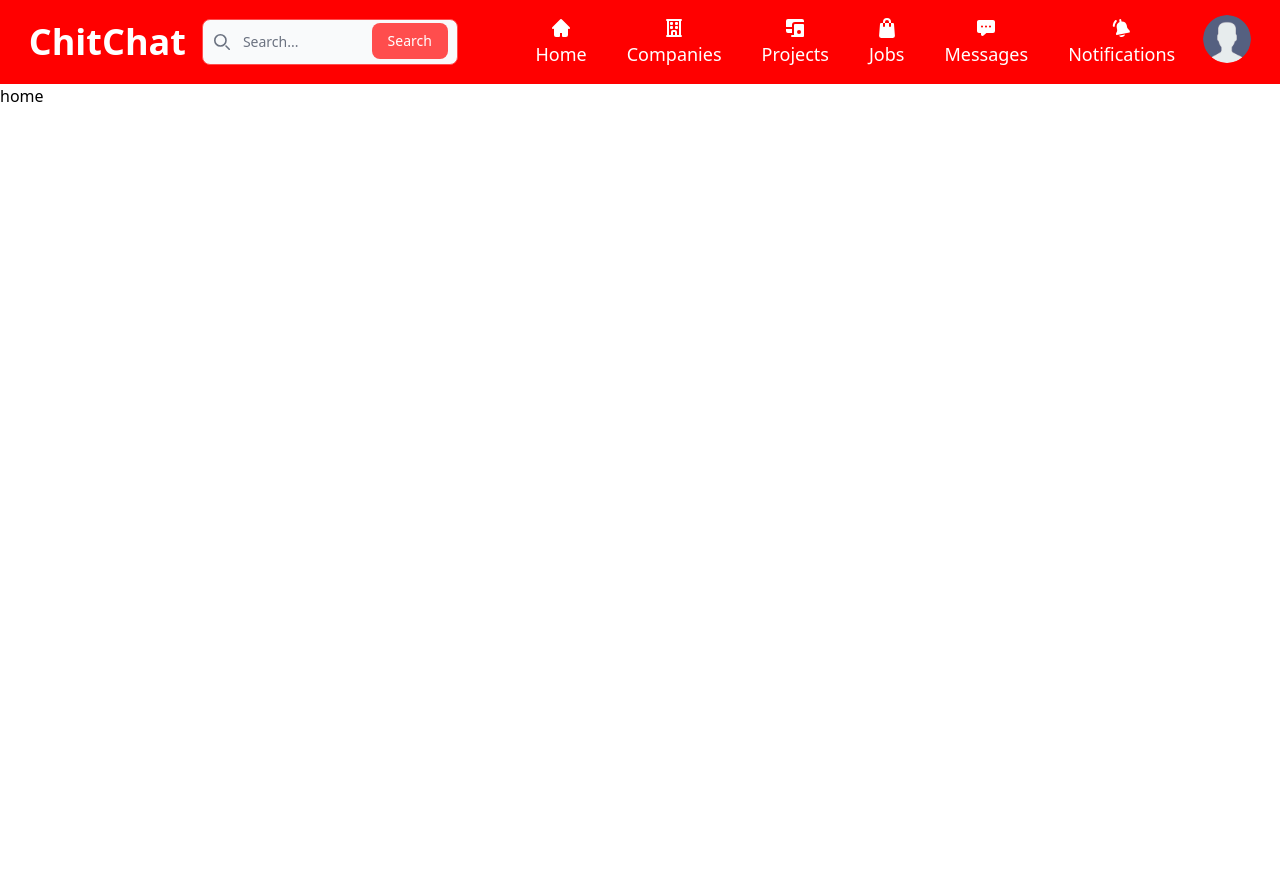
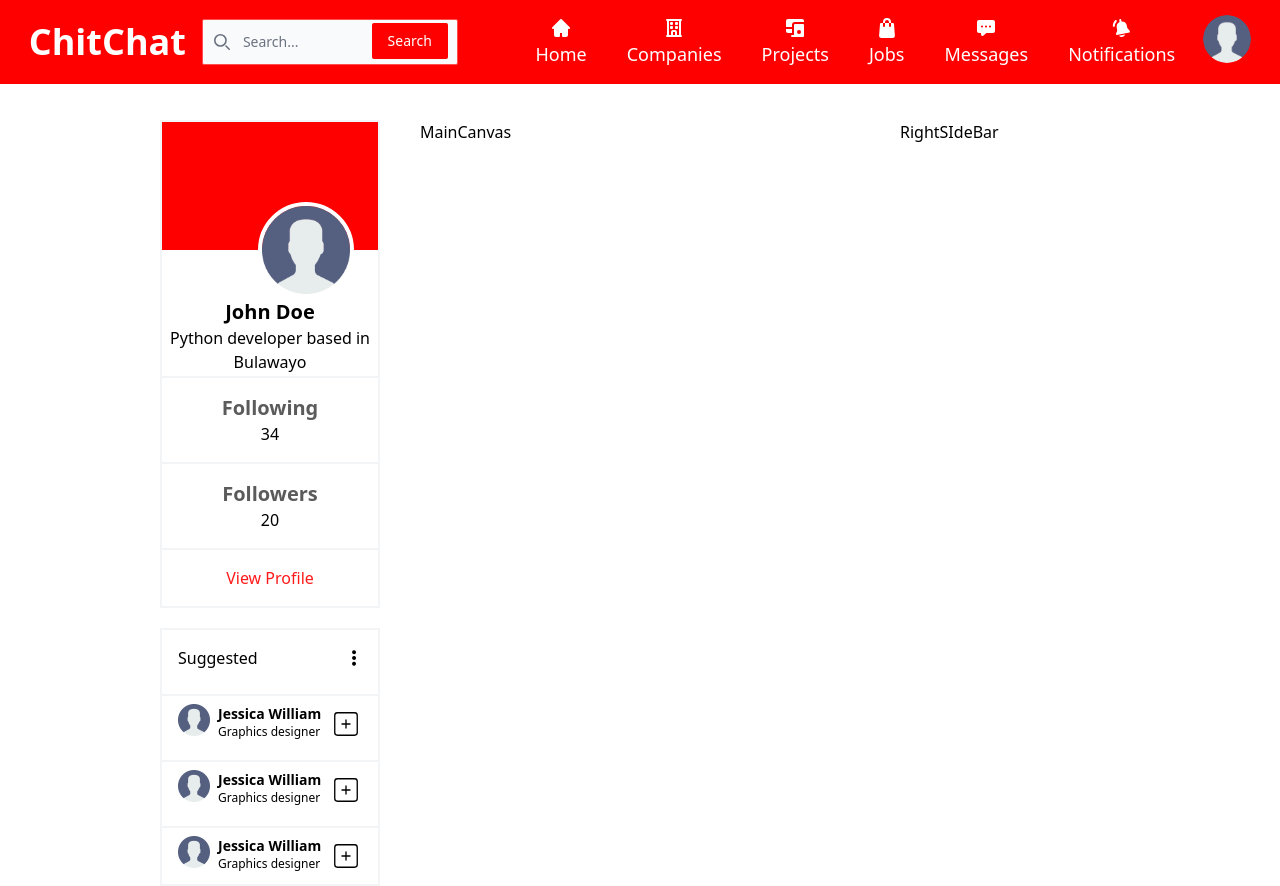
Before and after one commit to PythonBulawayo/ChitChat, a React (Vite) app in the folder frontend/: page / in a window 1280 px wide. Before the commit the page ends 800 px from the top, so only its background shows below. Built offline with nearby package versions, Linux system fonts and the light colour scheme.

Commit message:
added home page sidebar

```diff
--- a/frontend/src/App.jsx
+++ b/frontend/src/App.jsx
@@ -13,8 +13,9 @@ import NotificationsPage from "./pages/Notifications/NotificationsPage";
 
 function App() {
 	return (
-		<div className="w-full h-screen">
+		<>
 			<NavBar />
+			<div className="pt-20 w-full h-screen">
 				<Routes>
 					<Route path="/" element={<Home />} />
 					<Route path="/login" element={<Login />} />;
@@ -27,6 +28,7 @@ function App() {
 					<Route path="/profile/:username" element={<ProfilesPage />} />
 				</Routes>
 			</div>
+		</>
 	);
 }
 
--- /dev/null
+++ b/frontend/src/components/Home/MainCanvas.tsx
@@ -0,0 +1,7 @@
+import React from "react";
+
+const MainCanvas = () => {
+	return <div className="w-2/3">MainCanvas</div>;
+};
+
+export default MainCanvas;
--- /dev/null
+++ b/frontend/src/components/Home/RightSIdeBar.tsx
@@ -0,0 +1,7 @@
+import React from "react";
+
+const RightSIdeBar = () => {
+	return <div className="w-1/3">RightSIdeBar</div>;
+};
+
+export default RightSIdeBar;
--- /dev/null
+++ b/frontend/src/components/Home/SideBar.tsx
@@ -0,0 +1,46 @@
+import React from "react";
+import { images } from "../../constants";
+import { Link } from "react-router-dom";
+
+const SideBar = () => {
+	const username = "John Doe";
+	const bio = "Python developer based in Bulawayo";
+	const numberOfFollowers = 34;
+	const numberOfFollowing = 20;
+	return (
+		<div className="w-full border-2 border-gray-100 h-fit">
+			<div className="w-full relative h-[16rem] border-gray-100 border-b-2">
+				<div className="bg-primary-500 w-full h-[8rem]"></div>
+				<div className="w-full absolute top-[11rem] flex flex-col justify-center">
+					<h1 className="text-xl font-bold text-center">{username}</h1>
+					<p className="text-base font-normal text-center">{bio}</p>
+				</div>
+				<div className="md:w-[6rem] md:h-[6rem] h-[4rem] w-[4rem] rounded-full absolute top-20 left-1/2 transform -translate-x-1/2 md:left-[6rem] md:translate-x-0 border-4 border-white flex items-center justify-center">
+					<img src={images.userProfile} alt="profile" className="object-fill" />
+				</div>
+			</div>
+			<div className="w-full p-4  border-gray-100 border-b-2">
+				<h1 className="text-xl font-bold text-center text-subheading-100">
+					Following
+				</h1>
+				<p className="text-base font-normal text-center">{numberOfFollowers}</p>
+			</div>
+			<div className="w-full p-4  border-gray-100 border-b-2">
+				<h1 className="text-xl font-bold text-center text-subheading-100">
+					Followers
+				</h1>
+				<p className="text-base font-normal text-center">{numberOfFollowing}</p>
+			</div>
+			<div className="w-full p-4 flex justify-center">
+				<a
+					href={`/profile/:username${username}`}
+					className="text-base font-normal text-center text-primary-400"
+				>
+					View Profile
+				</a>
+			</div>
+		</div>
+	);
+};
+
+export default SideBar;
--- /dev/null
+++ b/frontend/src/components/Home/Suggested.tsx
@@ -0,0 +1,26 @@
+import React from "react";
+import { SlOptionsVertical } from "react-icons/sl";
+
+import UserFollow from "../common/UserFollow";
+
+const Suggested = () => {
+	return (
+		<div className="w-full border-2 border-gray-100 ">
+			<div className="flex justify-between items-center p-4">
+				<h2>Suggested</h2>
+				<button
+					onClick={() => {
+						//!TODO implement a dropdown
+					}}
+				>
+					<SlOptionsVertical />
+				</button>
+			</div>
+			<UserFollow />
+			<UserFollow />
+			<UserFollow />
+		</div>
+	);
+};
+
+export default Suggested;
--- a/frontend/src/components/NavBar/NavBar.tsx
+++ b/frontend/src/components/NavBar/NavBar.tsx
@@ -9,7 +9,7 @@ export const NavBar = () => {
 	const [navOpen, setNavOpen] = useState(false);
 
 	return (
-		<nav className="bg-primary-500 w-full flex-wrap lg:flex-nowrap lg:w-full flex items-center md:justify-around p-3 justify-between">
+		<nav className="bg-primary-500 w-full flex-wrap lg:flex-nowrap lg:w-full flex items-center md:justify-around p-3 justify-between fixed z-50 top-0">
 			<div className="flex items-center justify-between space-x-4 w-full md:w-fit">
 				<a href="/" className="flex items-center space-x-2">
 					<span className="text-white md:text-4xl font-bold text-2xl">
@@ -17,7 +17,6 @@ export const NavBar = () => {
 					</span>
 				</a>
 				<div className="flex items-center justify-center space-x-2">
-
 					<form className="relative hidden lg:block">
 						<div className="relative">
 							<div className="absolute inset-y-0 start-0 flex items-center ps-3 pointer-events-none">
@@ -40,13 +39,13 @@ export const NavBar = () => {
 							<input
 								type="search"
 								id="default-search"
-								className="block w-full p-3 ps-10 text-sm text-gray-900 border border-primary-300 rounded-lg bg-gray-50 focus:ring-primary-200 focus:border-primary-200 dark:bg-gray-700 dark:border-gray-600 dark:placeholder-gray-400"
+								className="block w-full p-3 ps-10 text-sm text-gray-900 border border-primary-300 rounded-sm bg-gray-50 focus:ring-primary-200 focus:border-primary-200 dark:bg-gray-700 dark:border-gray-600 dark:placeholder-gray-400"
 								placeholder="Search..."
 								required
 							/>
 							<button
 								type="submit"
-								className="text-white absolute end-2.5 top-1 bg-secondary-500 hover:bg-primary-500 focus:ring-4 focus:outline-none focus:ring-primary-300 font-medium rounded-lg text-sm px-4 py-2"
+								className="text-white absolute end-2.5 top-1 bg-primary-500 hover:bg-primary-500 focus:ring-4 focus:outline-none focus:ring-primary-300 font-medium rounded-sm text-sm px-4 py-2"
 							>
 								Search
 							</button>
--- a/frontend/src/components/NavBar/NavSearch.tsx
+++ b/frontend/src/components/NavBar/NavSearch.tsx
@@ -24,13 +24,13 @@ const NavSearch = () => {
 				<input
 					type="search"
 					id="default-search"
-					className="block w-full p-3 ps-10 text-sm text-gray-900 border border-primary-300 rounded-lg bg-gray-50 focus:ring-primary-200 focus:border-primary-200 dark:bg-gray-700 dark:border-gray-600 dark:placeholder-gray-400"
+					className="block w-full p-3 ps-10 text-sm text-gray-900 border border-primary-300 rounded-lg bg-gray-50 focus:ring-primary-200 focus:border-primary-200"
 					placeholder="Search..."
 					required
 				/>
 				<button
 					type="submit"
-					className="text-white absolute end-2.5 top-1 bg-secondary-500 hover:bg-primary-500 focus:ring-4 focus:outline-none focus:ring-primary-300 font-medium rounded-lg text-sm px-4 py-2"
+					className="text-white absolute end-2.5 top-1 bg-primary-500 hover:bg-primary-500 focus:ring-4 focus:outline-none focus:ring-primary-300 font-medium rounded-lg text-sm px-4 py-2"
 				>
 					Search
 				</button>
--- /dev/null
+++ b/frontend/src/components/common/UserFollow.tsx
@@ -0,0 +1,30 @@
+import React from "react";
+import { images } from "../../constants";
+import { CiSquarePlus } from "react-icons/ci";
+
+const UserFollow = () => {
+	return (
+		<div className="flex justify-between items-center mt-2 border-t-2 border-gray-100 px-4 py-2">
+			<div className="h-10 flex gap-2">
+				<img
+					src={images.userProfile}
+					alt="user profile"
+					className="object-fill h-8"
+				/>
+				<div className="flex flex-col">
+					<p className="text-sm font-bold">Jessica William</p>
+					<p className="text-xs">Graphics designer</p>
+				</div>
+			</div>
+			<button
+				onClick={() => {
+					//!TODO implement follow functionality
+				}}
+			>
+				<CiSquarePlus className="h-8 w-8" />
+			</button>
+		</div>
+	);
+};
+
+export default UserFollow;
--- a/frontend/src/pages/Home/HomePage.jsx
+++ /dev/null
@@ -1,5 +0,0 @@
-import React from "react";
-
-export const Home = () => {
-	return <div>home</div>;
-};
--- /dev/null
+++ b/frontend/src/pages/Home/HomePage.tsx
@@ -0,0 +1,20 @@
+import React from "react";
+import SideBar from "../../components/Home/SideBar";
+import MainCanvas from "../../components/Home/MainCanvas";
+import RightSIdeBar from "../../components/Home/RightSIdeBar";
+import Suggested from "../../components/Home/Suggested";
+
+export const Home = () => {
+	return (
+		<main className="w-full h-full bg-white">
+			<div className="flex gap-10 mx-auto w-3/4 h-full mt-10">
+				<div className="w-1/3 flex  flex-col space-y-5">
+					<SideBar />
+					<Suggested />
+				</div>
+				<MainCanvas />
+				<RightSIdeBar />
+			</div>
+		</main>
+	);
+};
--- a/frontend/tailwind.config.js
+++ b/frontend/tailwind.config.js
@@ -16,20 +16,8 @@ export default {
 					400: "#ff1a1a",
 					500: "#ff0000", // Base red
 				},
-				secondary: {
-					50: "#ffeaea",
-					100: "#ffcccc",
-					200: "#ffadad",
-					300: "#ff8f8f",
-					400: "#ff7070",
-					500: "#ff4d4d", // Base lighter red
-				},
-				card: {
-					50: "#fff2f2",
-					100: "#ffe6e6",
-					200: "#ffcccc",
-					300: "#ffb3b3",
-					400: "#ff9999",
+				subheading: {
+					100: "#5c5b5b ",
 				},
 			},
 			typography: {
```
Lines whose indentation alone changed are shown as unchanged.
